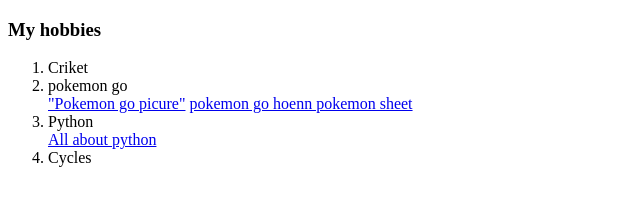
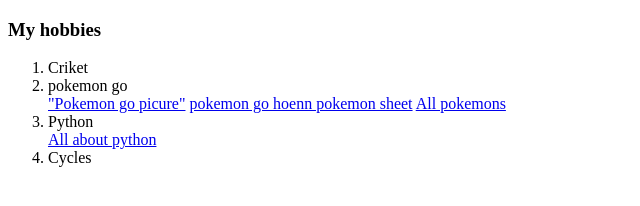
Before and after one commit to riaanshah1/cv, a plain HTML site: page hobbies.html in a window 1280 px wide. Shown: the whole page, without its empty margins (0-640 px from the left). Drawn offline with Linux system fonts and the light colour scheme.

Commit message:
Update hobbies.html

```diff
--- a/hobbies.html
+++ b/hobbies.html
@@ -8,7 +8,7 @@
     <h3>My hobbies</h3>
     <ol>
       <li>Criket</li>
-      <li>pokemon go</li> <a href="https://encrypted-tbn0.gstatic.com/images?q=tbn:ANd9GcRlo-Yh_C70A8S6e-trh2v-l-_M7x-0bUZksA&usqp=CAU">"Pokemon go picure"</a> <a href="https://i.pinimg.com/originals/33/0d/42/330d423e155a571e53940d4955b6e393.png">pokemon go hoenn pokemon sheet</a>
+      <li>pokemon go</li> <a href="https://encrypted-tbn0.gstatic.com/images?q=tbn:ANd9GcRlo-Yh_C70A8S6e-trh2v-l-_M7x-0bUZksA&usqp=CAU">"Pokemon go picure"</a> <a href="https://i.pinimg.com/originals/33/0d/42/330d423e155a571e53940d4955b6e393.png">pokemon go hoenn pokemon sheet</a> <a href="https://pokemondb.net/evolution#evo-g1">All pokemons</a>
       <li>Python</li> <a href="https://en.wikipedia.org/wiki/Python_(programming_language)">All about python</a>
       <li>Cycles</li>
     </ol>
```
